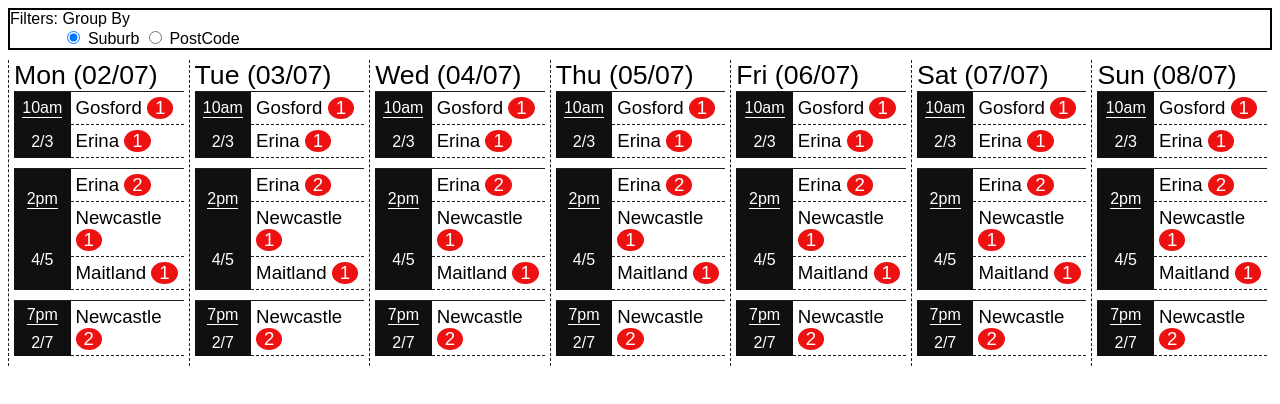
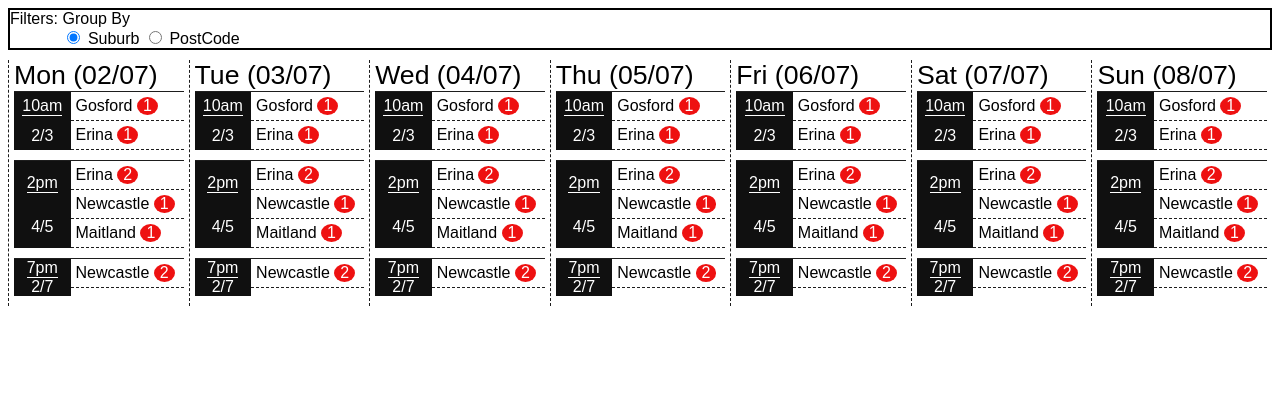
Before and after one commit to alexjwatts83/ng-dnd-test-app, an Angular app in the folder ng-dnd-test-app/: page / in a window 1280 px wide. Shown: the top 404 px of the page. Built offline with nearby package versions, Linux system fonts and the light colour scheme; what ng2-dnd would draw is missing.

Commit message:
font size smaller for summary and bade slightly smaller as well

```diff
--- a/ng-dnd-test-app/src/app/dnd-calendar/dnd-calendar.component.css
+++ b/ng-dnd-test-app/src/app/dnd-calendar/dnd-calendar.component.css
@@ -25,7 +25,7 @@
     border: 0px solid red;background-color: #ffffff
 }
 .dnd-timeslot-dropzone-item{
-    font-size: 14pt;position: relative;border: 0px solid #1d1d1d;
+    font-size: 12pt;position: relative;border: 0px solid #1d1d1d;
     /* border-radius: 5px; */
     padding: 5px;
     /* background-color: #2b5797; */
--- a/ng-dnd-test-app/src/styles.css
+++ b/ng-dnd-test-app/src/styles.css
@@ -29,8 +29,8 @@ body {font-family: Arial, Helvetica, sans-serif;}
     background-color: #000;
     color: #fff;
     display: inline-block;
-    padding-left: 8px;
-    padding-right: 8px;
+    padding-left: 6px;
+    padding-right: 6px;
     text-align: center;
     border-radius: 50%;
 }
```
